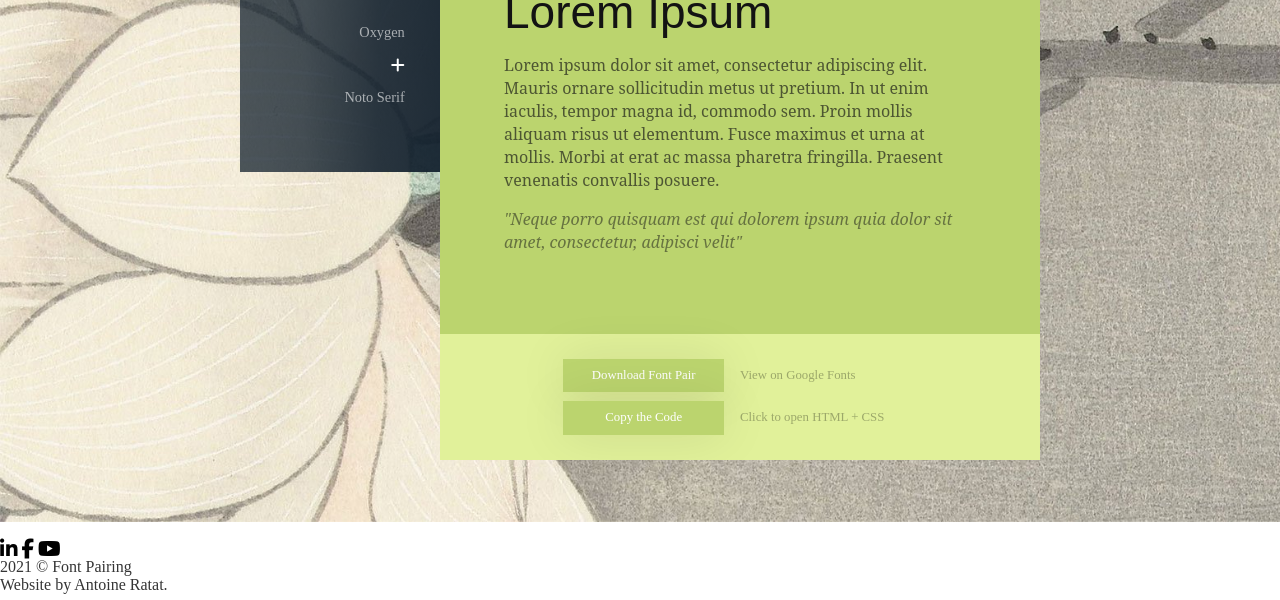
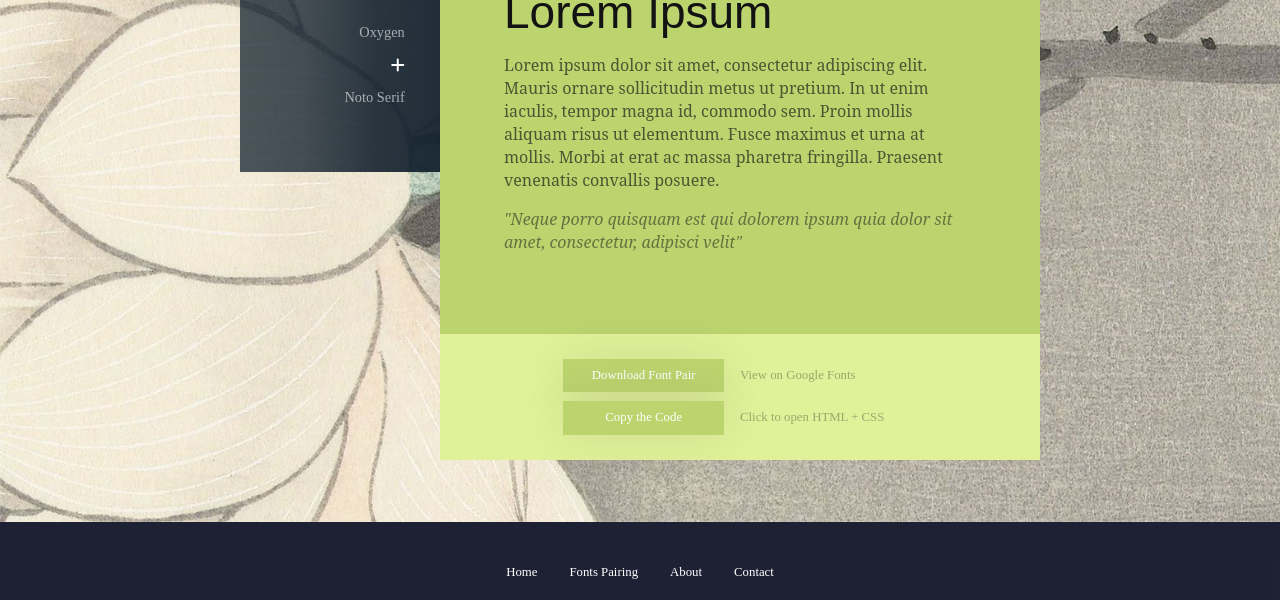
Before and after one commit to antoineGH/css_grid_club, a plain HTML site: page index.html in a window 1280 px wide. Shown: the part 6547-7147 px from the top of the page. Drawn offline with Linux system fonts and the light colour scheme; a web font is replaced by a local one.

Commit message:
footer finished

```diff
--- a/style.css
+++ b/style.css
@@ -730,6 +730,77 @@ button:hover {
 }
 
 /* --- Footer --- */
+
+footer {
+	top: 70px;
+	padding: 20px;
+	display: flex;
+	justify-content: left;
+	background-color: rgba(13, 17, 37, 0.93);
+	color: white;
+	display: grid;
+	grid-template: repeat(3, 1fr) / repeat(12, 1fr);
+}
+
+footer .footer-navigation {
+	grid-area: 1 / 1 / span 1 / span 12;
+	justify-self: center;
+	align-self: center;
+	display: flex;
+	justify-items: space-around;
+	justify-content: space-around;
+}
+
+.footer-navigation a {
+	font-size: 0.8rem;
+	display: inline;
+	margin: auto 1rem;
+	cursor: pointer;
+}
+
+.footer-navigation p:hover {
+	color: #3cedb7;
+}
+
+.footer-signature p {
+	font-size: 0.8rem;
+	color: #a6a5a5;
+}
+
+.footer-social {
+	grid-area: 2 / 1 / span 1 / span 12;
+	justify-self: center;
+	align-self: center;
+	display: inline-flex;
+	padding: 1rem;
+}
+
+.footer-social i {
+	color: #221e1e;
+	width: 1.8rem;
+	height: 1.8rem;
+	background-color: white;
+	border-radius: 50%;
+	display: grid;
+	justify-items: center;
+	align-items: center;
+	margin: auto 0.75rem;
+}
+
+.footer-signature {
+	grid-area: 3 / 1 / span 1 / span 12;
+	border-top: 1px solid #a6a5a5;
+	margin-top: 1rem;
+	display: flex;
+	justify-content: space-between;
+	align-items: center;
+	padding-top: 1.5rem;
+}
+
+.signature-footer p {
+	margin-top: 1rem;
+}
+
 /* --- Media Query --- */
 
 @media (max-width: 768px) {
```
